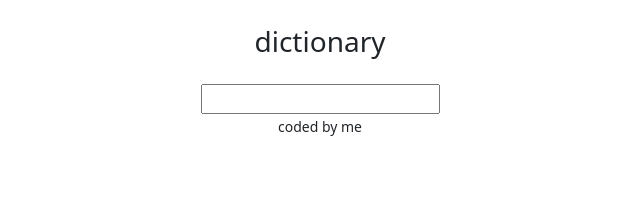
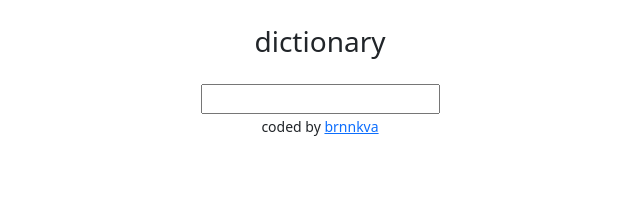
Before and after one commit to brnnkva/dictionary-react, a React (Create React App) app: page / in a window 1280 px wide. Shown: the top 207 px of the page, without its empty margins (320-960 px from the left). Built offline with nearby package versions, Linux system fonts and the light colour scheme.

Commit message:
added basic styling for meaning component
+ github link

```diff
--- a/src/App.js
+++ b/src/App.js
@@ -16,7 +16,8 @@ export default function App() {
       </main>
       <footer className="App-footer">
         <small>
-        coded by me
+        coded by {""}
+        <a href="https://github.com/brnnkva/dictionary-react">brnnkva</a>
         </small>
       </footer>
       </div>
--- /dev/null
+++ b/src/Meaning.css
@@ -0,0 +1,3 @@
+.Meaning .definition {
+  margin: 15px auto;
+}
--- a/src/Meaning.js
+++ b/src/Meaning.js
@@ -1,4 +1,5 @@
 import React from "react";
+import "./Meaning.css";
 
 export default function Meaning(props){
 console.log(props.meaning);
```
